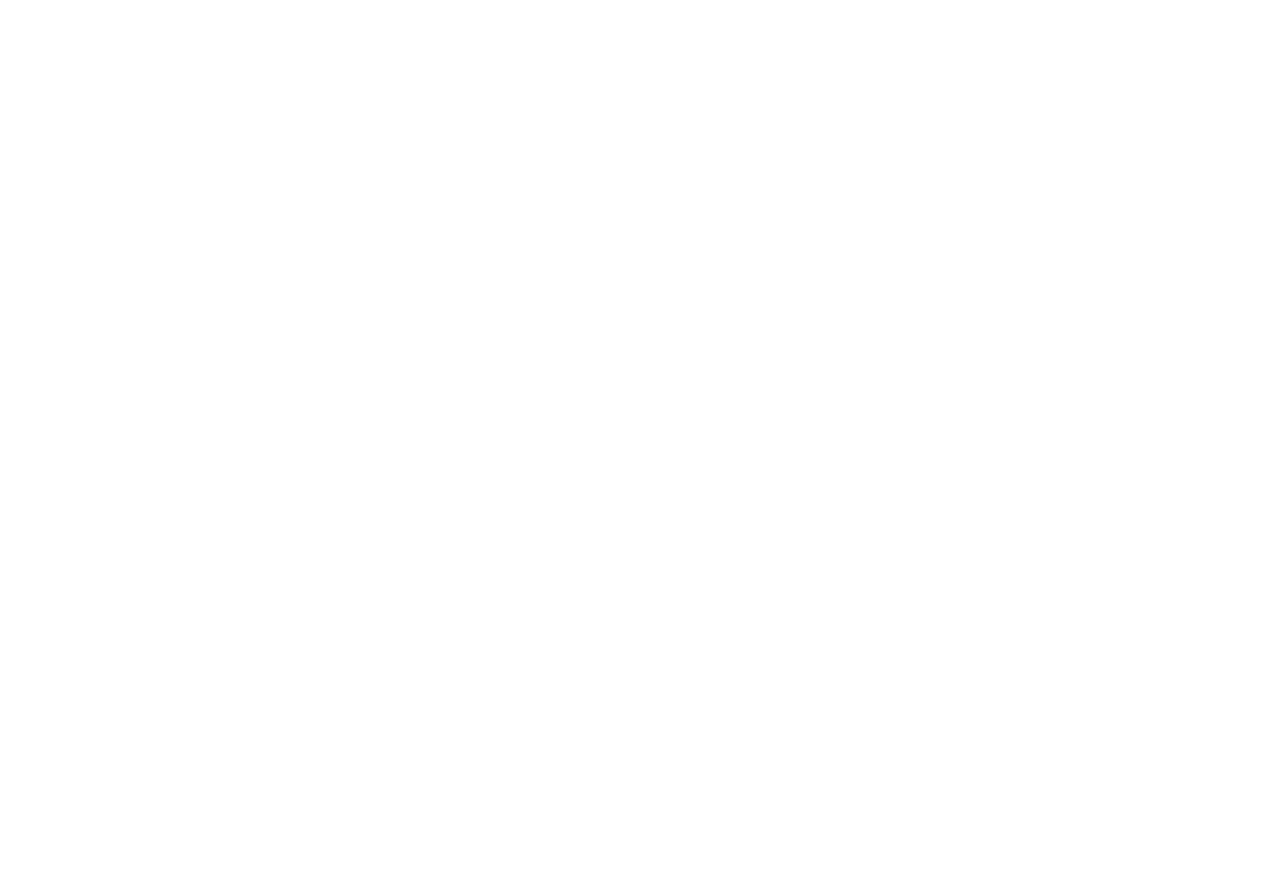
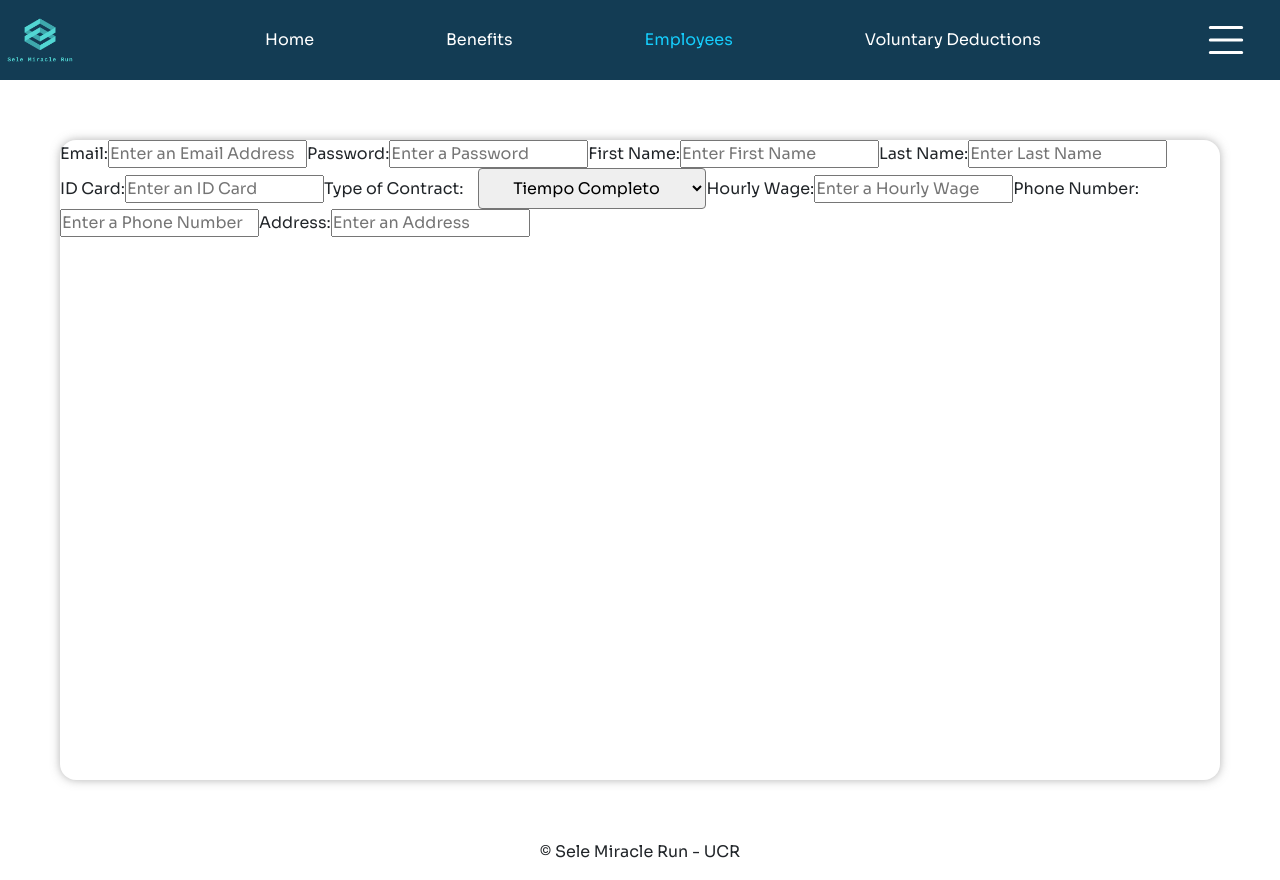
Before and after one commit to LuisBola12/PI-SeleMiracleRun, a React (Create React App) app in the folder FrontEnd/: page /employees/createEmployee in a window 1280 px wide. Before the commit this address had no page. Before the commit the page ends 800 px from the top, so only its background shows below. Built offline with nearby package versions, Linux system fonts and the light colour scheme.

Commit message:
Implmentacion de navegacion con boton y arreglo de pagina de crear empleado

```diff
--- a/FrontEnd/src/App.js
+++ b/FrontEnd/src/App.js
@@ -1,22 +1,23 @@
 import React from 'react';
-import './App.css';
-import Navbar from './Components/Navbar/Navbar';
 import { BrowserRouter as Router, Route, Routes } from 'react-router-dom';
 import Home from './Pages/home';
 import Benefits from './Pages/benefits';
 import Employees from './Pages/employees';
 import VolDeductions from './Pages/volDeductions';
 import Contracts from './Pages/contracts';
+import { CreateNewEmployee } from './Pages/createNewEmployee';
+import history from './history';
 
 function App() {
   return (
     <>
-      <Router>
+      <Router history={history}>
         {/* <Navbar/> */}
         <Routes>
           <Route path= "/" element={<Home/>} />
           <Route path= "home" element={<Home/>} />
           <Route path= "benefits" element={<Benefits/>} />
+          <Route path= "employees/createEmployee" element= {<CreateNewEmployee/>}/>
           <Route path= "employees" element={<Employees/>} />
           <Route path= "volDeductions" element={<VolDeductions/>} />
           <Route path= "contracts" element={<Contracts/>} />
--- /dev/null
+++ b/FrontEnd/src/Components/CreateEmployee/CreateEmployee.js
@@ -0,0 +1,55 @@
+import React,{useState} from "react";
+
+export const CreateEmployee = () => {
+    const [email,setEmail] = useState('');
+    const [password,setPassword] = useState('');
+    const [name,setName] = useState('');
+    const [lastname,setLastName] = useState('');
+    const [id,setID] = useState('');
+    const [contract,setContract] = useState('');
+    const [hWage,setHWage] = useState('');
+    const [phoneNumber,setPhoneNumber] = useState('');
+    const [address,setAddress] = useState('');
+  return (
+    <>
+      <form>
+        <div className="user-body">
+          <div className="form-group has-feedback">
+            <label htmlFor="email">Email: </label>
+            <input type="text" id="email" placeholder="Enter an Email Address"
+            value = {email}onChange={(e)=>setEmail(e.target.value)}/>
+            <label htmlFor="password">Password: </label>
+            <input type="text" id="password" placeholder="Enter a Password"
+            value = {password}onChange={(e)=>setPassword(e.target.value)}/>
+            <label htmlFor="name">First Name: </label>
+            <input type="text" id="name" placeholder="Enter First Name"
+            value = {name}onChange={(e)=>setName(e.target.value)}/>
+            <label htmlFor="last-name">Last Name: </label>
+            <input type="text" id="last-name" placeholder="Enter Last Name"
+            value = {lastname}onChange={(e)=>setLastName(e.target.value)}/>
+            <label htmlFor="id-card">ID Card: </label>
+            <input type="text" id="id-card" placeholder="Enter an ID Card"
+            value = {id}onChange={(e)=>setID(e.target.value)}/>
+            <label htmlFor="contract">Type of Contract: </label>
+            <select className="dropdown-Contract" name="Contract" id="Contract"
+            onSelect={(e)=>setContract(e.target.value)}>
+                <option value="Tiempo Completo">Tiempo Completo</option>
+                <option value="Medio Tiempo">Medio Tiempo</option>
+                <option value="Por Horas">Por Horas</option>
+                <option value="Servicios Profesionales">Servicios Profesionales</option>
+              </select>
+            <label htmlFor="hourly-wage">Hourly Wage: </label>
+            <input type="text" id="hourly-wage" placeholder="Enter a Hourly Wage"
+            value = {hWage}onChange={(e)=>setHWage(e.target.value)}/>
+            <label htmlFor="phone-number">Phone Number: </label>
+            <input type="text" id="phone-number" placeholder="Enter a Phone Number"
+            value = {phoneNumber}onChange={(e)=>setPhoneNumber(e.target.value)}/>
+            <label htmlFor="address">Address: </label>
+            <input type="text" id="address" placeholder="Enter an Address"
+            value = {address}onChange={(e)=>setAddress(e.target.value)}/>
+          </div>
+        </div>
+      </form>
+    </>
+  );
+};
--- a/FrontEnd/src/Components/CrudEmployees/CrudEmployee.js
+++ b/FrontEnd/src/Components/CrudEmployees/CrudEmployee.js
@@ -10,6 +10,8 @@ import {
   import { useState } from "react";
   import '../../App.css'
   import "bootstrap/dist/css/bootstrap.min.css";
+import history from "../../history";
+import { Link, Navigate } from "react-router-dom";
 
 
   const database = [
@@ -57,10 +59,12 @@ import {
       <>
         <Container className="content-container">
           <br/>
-          <button className="create-button" onClick={() => setViewModal(true)}>
-            {" "}
-            Create New Benefit
-          </button>
+            <button className="create-button" onClick=
+            {()=> { history.push('employees/createEmployee')
+              history.go()}}>
+              {" "}
+              Create New Employee
+            </button>
           <br />
           <table className="Table">
             <thead>
--- /dev/null
+++ b/FrontEnd/src/Pages/createNewEmployee.js
@@ -0,0 +1,15 @@
+import React from 'react'
+import { CreateEmployee } from '../Components/CreateEmployee/CreateEmployee';
+import Navbar from './../Components/Navbar/Navbar';
+
+export const CreateNewEmployee = () => {
+  return (
+    <>
+      <Navbar/>
+      <div className='page-content'>
+        <CreateEmployee/>
+      </div>
+      <footer>&copy; Sele Miracle Run - UCR</footer>
+    </>
+  )
+}
--- /dev/null
+++ b/FrontEnd/src/history.js
@@ -0,0 +1,3 @@
+import { createBrowserHistory as history} from 'history';
+
+export default history();
```
